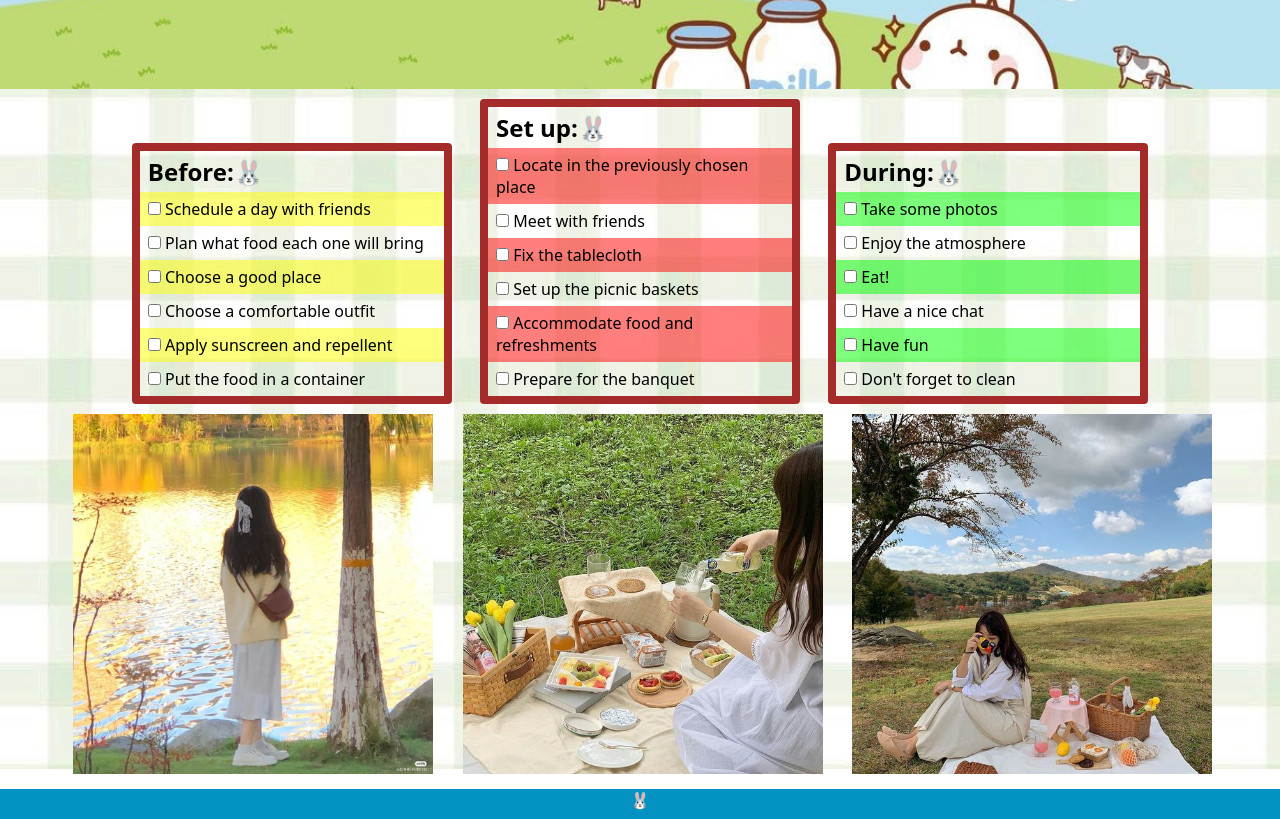
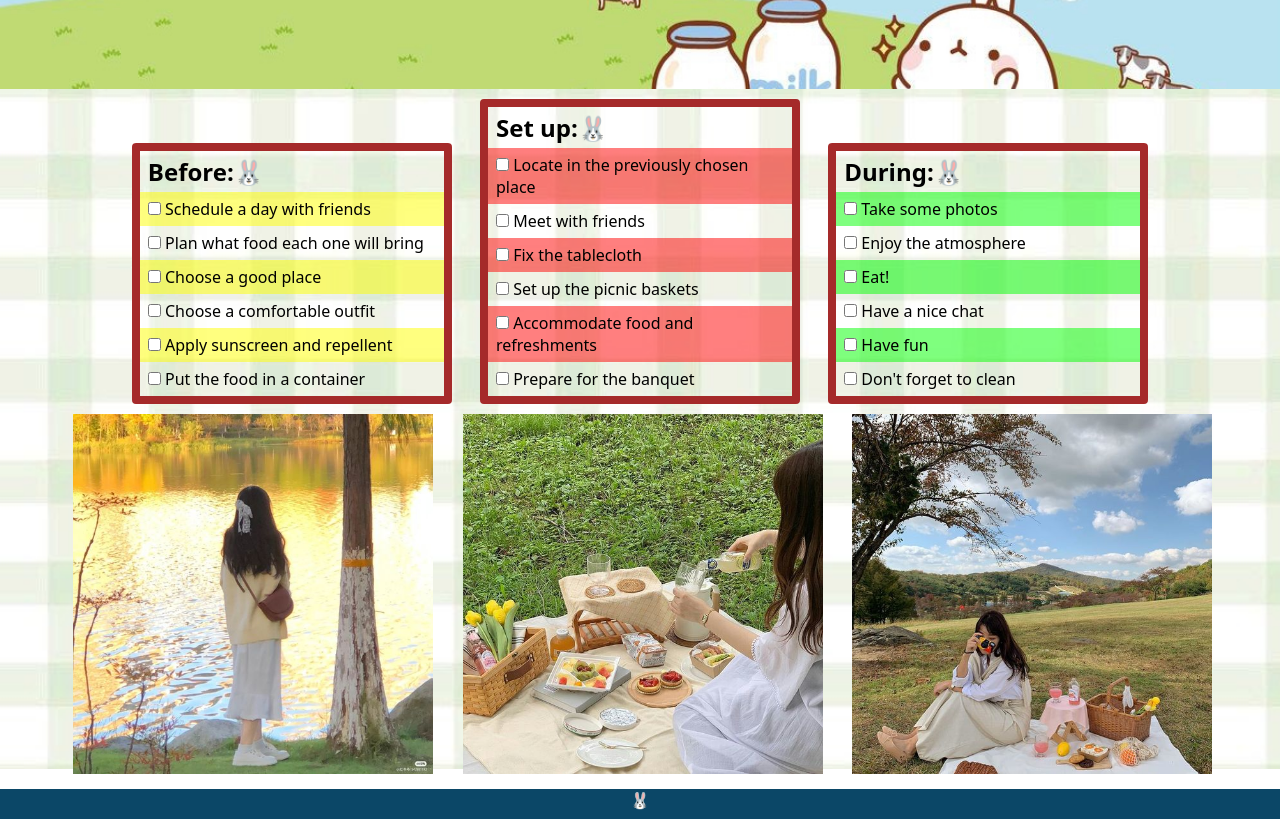
Before and after one commit to Sssanp/Neira_S_Building_Repositories_HW4, a plain HTML site: page index.html in a window 1280 px wide. Shown: the part 111-930 px from the top of the page. Drawn offline with Linux system fonts and the light colour scheme.

Commit message:
final final  changes

```diff
--- a/css/main.css
+++ b/css/main.css
@@ -162,5 +162,5 @@ footer {
     text-align: center;
     height: 30px;
     width: 100%;
-    background-color: #0492c2;
+    background-color: #0b4767;
 }
```
